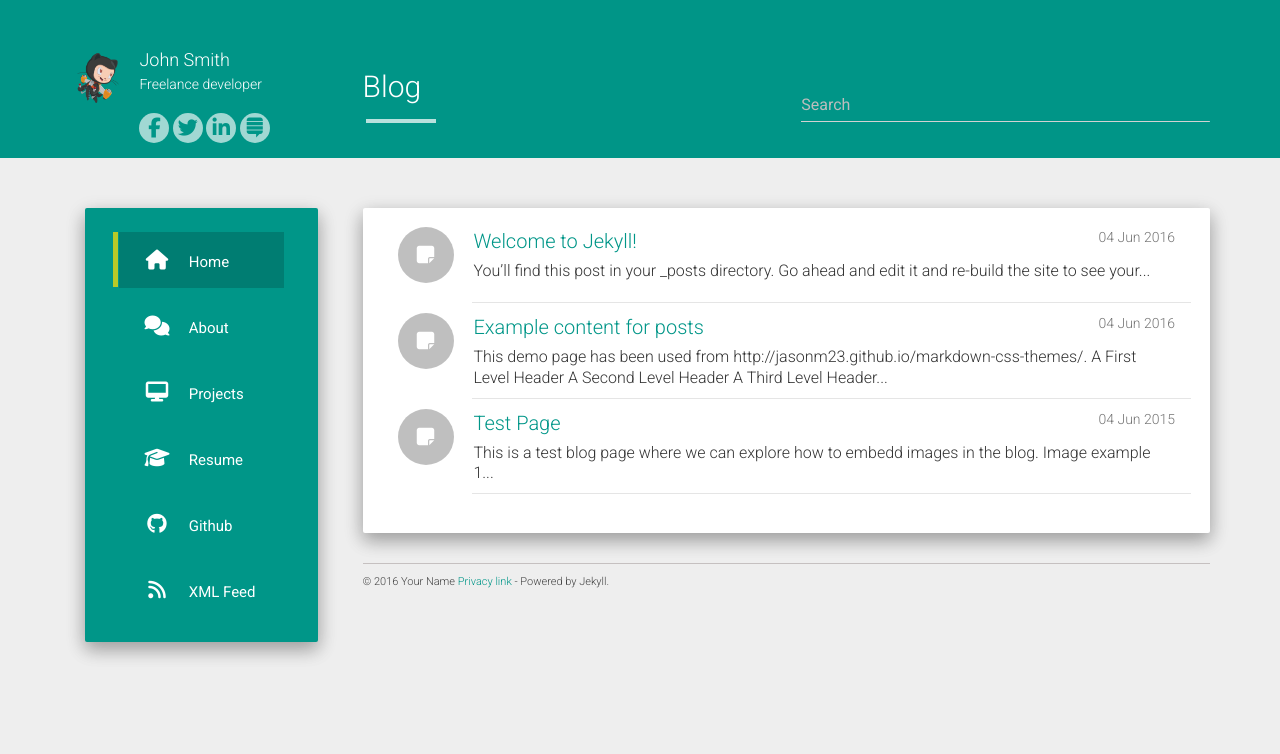
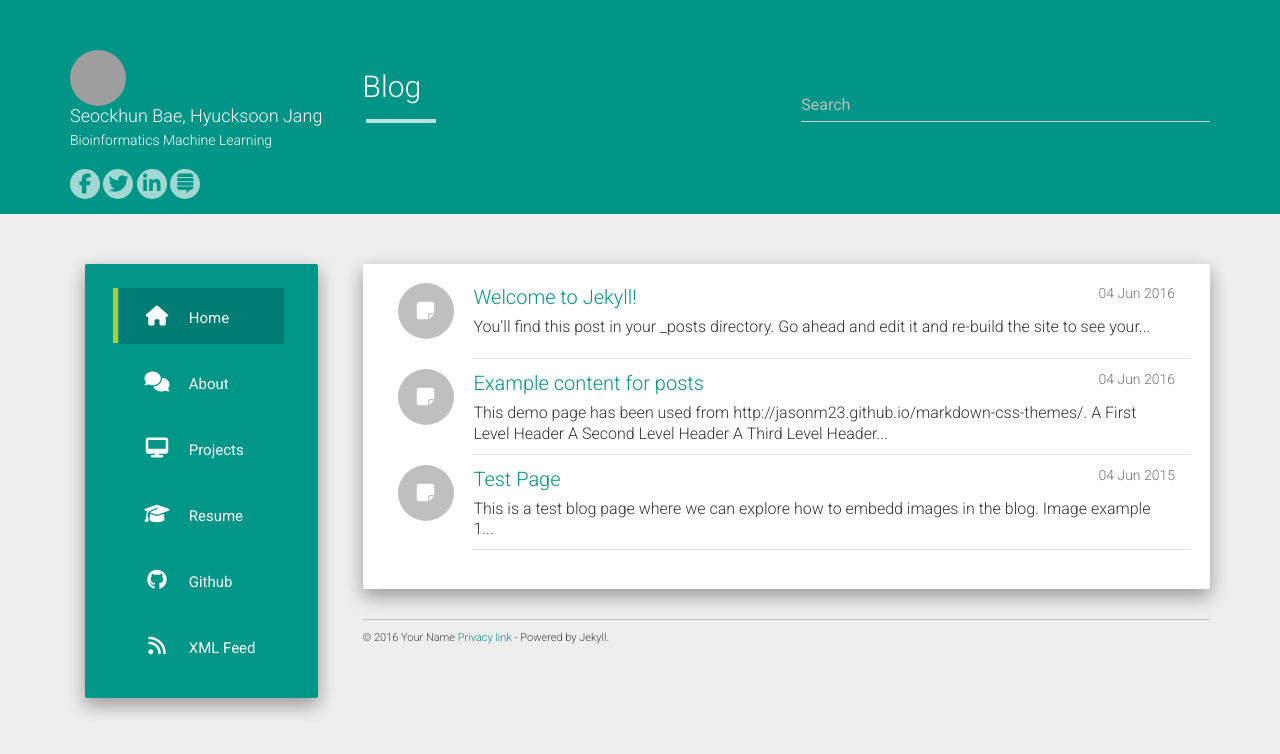
Before and after one commit to codeasashu/hcz-jekyll-blog, a Jekyll site: the page built from index.html, in a window 1280 px wide. Shown: the top 754 px of the page. Built offline with Jekyll 4.4.1, drawn with Linux system fonts in a browser that asks for light colours; nearby versions of some CDN libraries; the list of posts is cut into pages by our own code; grey boxes are pictures that could not be loaded.

Commit message:
Change setting with _config file

```diff
--- a/_config.yml
+++ b/_config.yml
@@ -1,9 +1,9 @@
-title: John Smith
-description: My Personal Blog
-author: John Smith
-logo: /hcz-jekyll-blog/static/img/avatar.png
-github: https://github.com/codeasashu
-about: Freelance developer
+title: BML
+description: BML Blog
+author: Seockhun Bae, Hyucksoon Jang
+logo: /hcz-jekyll-blog/static/img/BML.png
+github: https://github.com/s-hun
+about: Bioinformatics Machine Learning
 
 baseurl: ""
 url: ""
```
